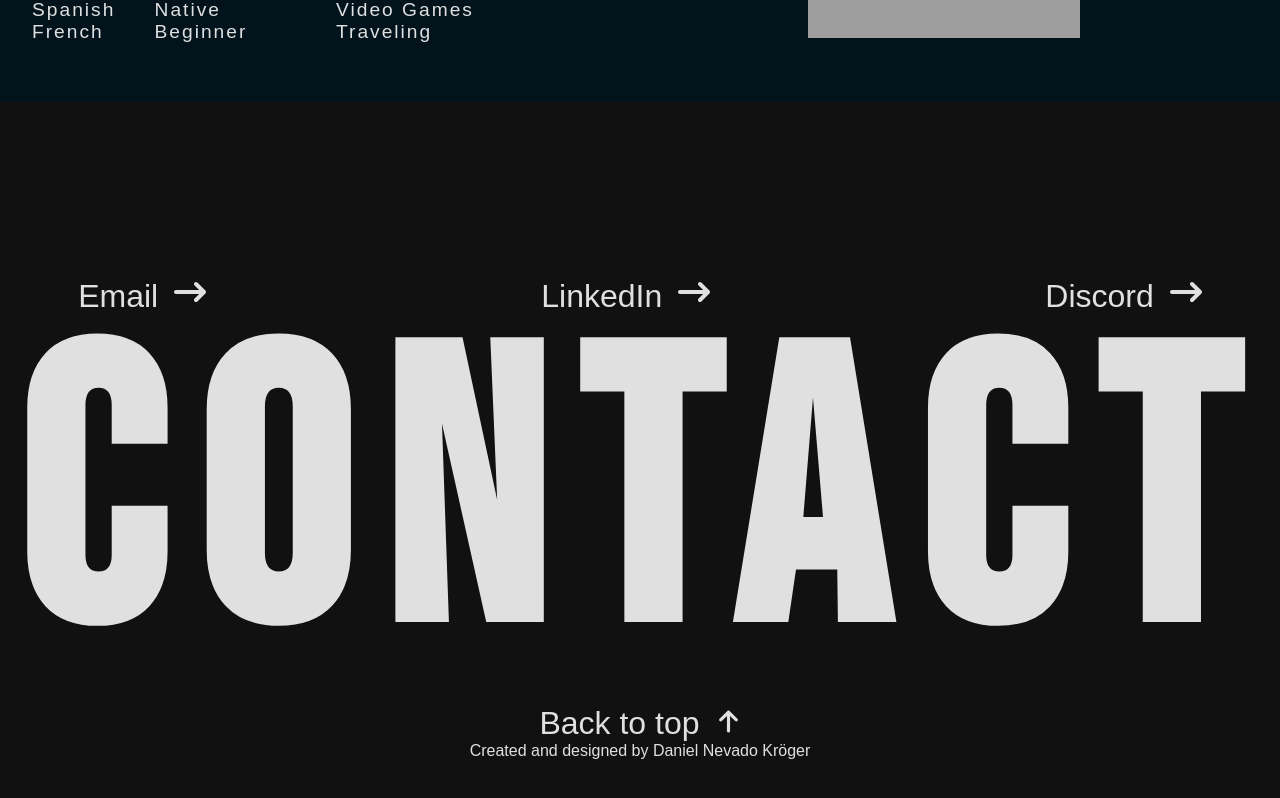
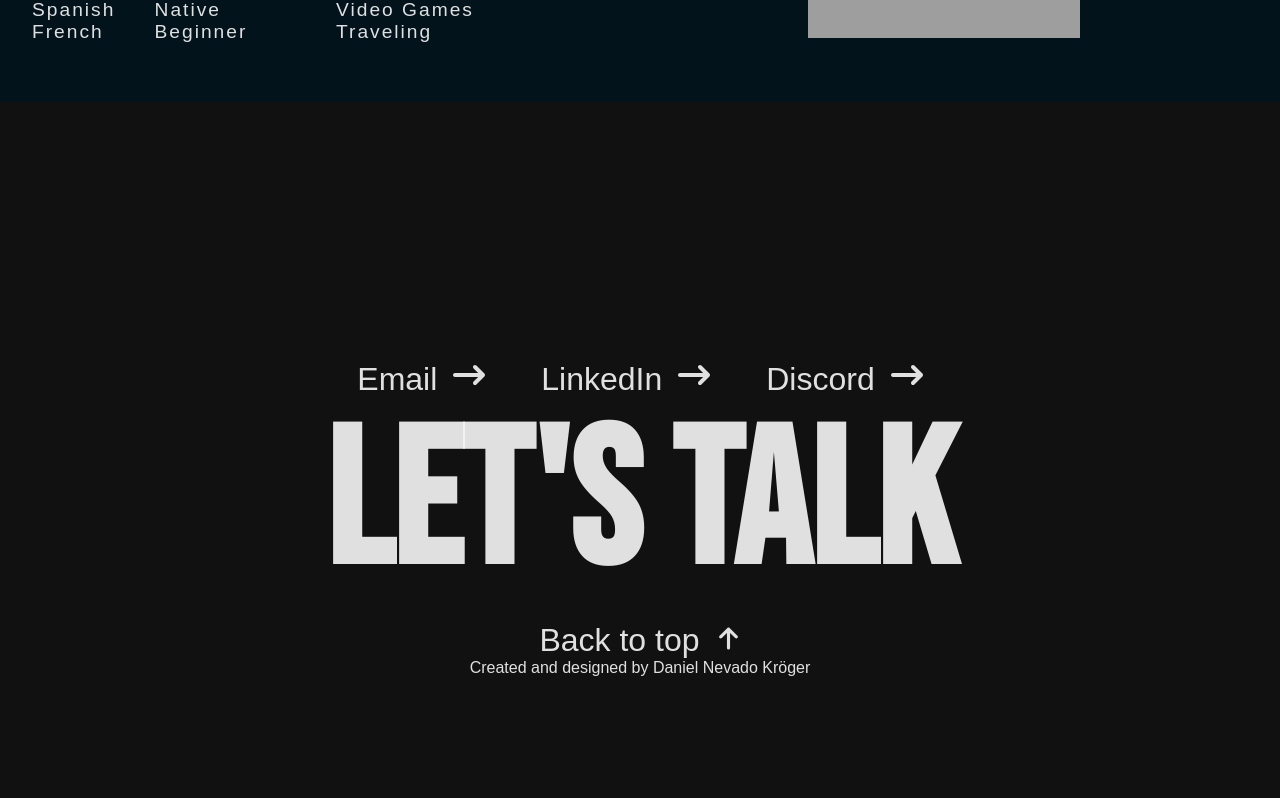
Before and after one commit to DanielNevadoK/Portfolio2.1, a React (Vite) app in the folder Portfolio2.1/: page / in a window 1280 px wide. Shown: the part 2464-3262 px from the top of the page. Built offline with nearby package versions, Linux system fonts and the light colour scheme; grey boxes are pictures that could not be loaded; a web font is replaced by a local one.

Commit message:
Changed the text and size of contact

```diff
--- a/Portfolio2.1/src/App.css
+++ b/Portfolio2.1/src/App.css
@@ -534,9 +534,7 @@ a {
   font-family: "Bebas Neue", sans-serif;
   font-weight: 400;
   font-style: normal;
-  font-size: 20vw;
-  letter-spacing: 2rem;
-  margin: -2rem;
+  font-size: 10vw;
   position: relative;
   z-index: 0;
 }
--- a/Portfolio2.1/src/Contact.jsx
+++ b/Portfolio2.1/src/Contact.jsx
@@ -40,7 +40,7 @@ function Contact() {
           </address>
         </div>
         <div className="contact-title">
-          <h2>CONTACT</h2>
+          <h2>Let's Talk</h2>
         </div>
         <div className="btm-conatct-container">
           <div className="back-to-top">
```
